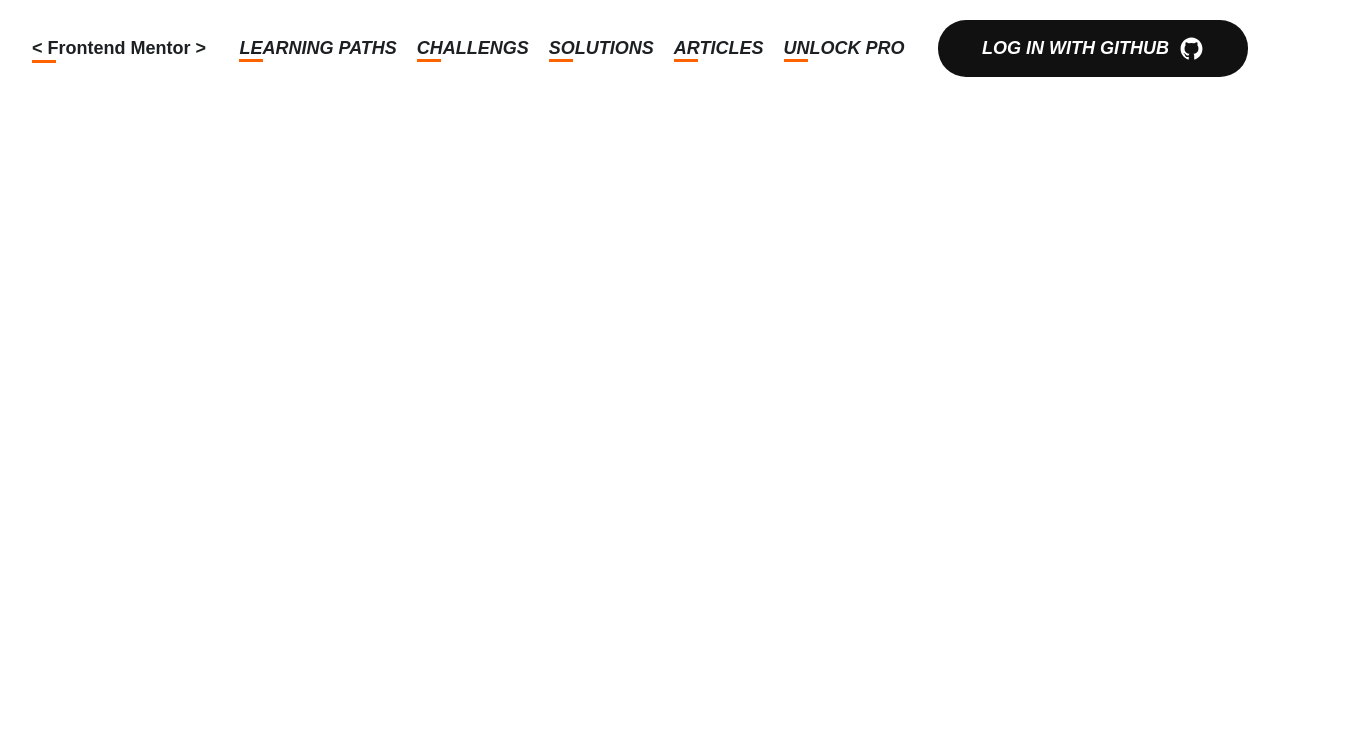
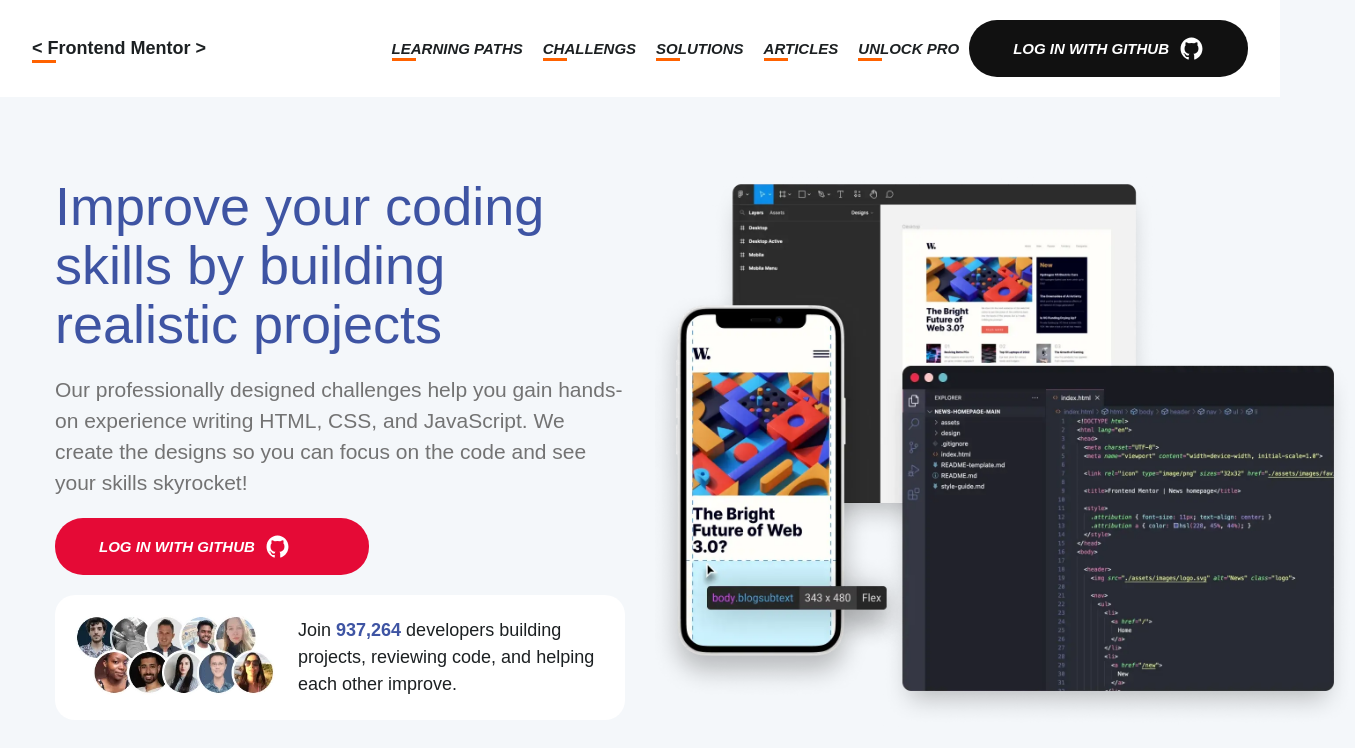
Before and after one commit to abunv/frontend-mentor, a plain HTML site: page index.html in a window 1280 px wide. Shown: the whole page, 1355 px wide, since content can reach past the window. Drawn offline with nearby package versions, Linux system fonts and the light colour scheme.

Commit message:
inprove section done

```diff
--- a/index.html
+++ b/index.html
@@ -14,7 +14,7 @@
     <header class="header d-flex align-items-center">
         <a href="#" class="logo button-bordered"> < Frontend Mentor > </a>
 
-        <nav class="navbar d-flex align-items-center justify-content-center">
+        <nav class="navbar d-flex align-items-center">
             <ul class="header__menu d-flex">
                 <li class="header__list">
                     <a class="button-bordered" href="">LEARNING PATHS</a>
@@ -32,10 +32,34 @@
                     <a class="button-bordered" href="">UNLOCK PRO</a>
                 </li>
             </ul>
+            <a class="btn">LOG IN WITH GITHUB<ion-icon class="social__logo" name="logo-github"></ion-icon></a>
         </nav>
 
-        <a class="btn">LOG IN WITH GITHUB<ion-icon class="social__logo" name="logo-github"></ion-icon></a>
     </header>
+    <section class="inprove d-flex">
+        <div class="container">
+            <div class="inprove__left col-6">
+                <div class="btitle">
+                    Improve your coding skills by building realistic projects
+                </div>
+                <p class="inprove__text">
+                    Our professionally designed challenges help you gain hands-on experience writing HTML, CSS, and JavaScript. We create the designs so you can focus on the code and see your skills skyrocket!
+                </p>
+                <a href="#" class="btn inprove__btn">LOG IN WITH GITHUB<ion-icon class="social__logo" name="logo-github"></ion-icon></a>
+                <div class="join">
+                    <div class="join__imgs">
+                        <img src="./img/home-community-avatars.png" alt="home-community-avatars">
+                    </div>
+                    <p class="join__text">
+                        Join <span>937,264</span> developers building projects, reviewing code, and helping each other improve.
+                    </p>
+                </div>
+            </div>
+            <div class="inprove__img col-6">
+                <img src="./img/home-hero.jpeg" alt="">
+            </div>
+        </div>
+    </section>
     <script type="module" src="https://unpkg.com/ionicons@7.1.0/dist/ionicons/ionicons.esm.js"></script>
 <script nomodule src="https://unpkg.com/ionicons@7.1.0/dist/ionicons/ionicons.js"></script>
 </body>
--- a/main.css
+++ b/main.css
@@ -8,18 +8,19 @@ body {
     font-family: '__Barlow_Fallback_f46a1f', sans-serif;
     color:  rgb(115, 115, 115);
     font-size: 18px;
+    background-color:rgb(244, 247, 250);
 }
 
 .container {
     min-width: 1140px;
-    max-width: auto;
+    margin: auto;
 }
 
 .btn {
     background-color: #111;
     padding: 16px 44px;
     border-radius: 28px;
-    font-size: 18px;
+    font-size: 15px;
     font-weight: 700;
     font-style: italic;
     color: #fff;
@@ -89,8 +90,8 @@ ul {
 /* header */
 .header {
     padding: 20px 32px;
+    position: sticky;
     justify-content: space-between;
-    position: sticky;
     top: 0;
     background-color: #fff;
     z-index: 1;
@@ -101,13 +102,9 @@ ul {
     font-style: italic;
     font-weight: 700;
     line-height: 23px;
-    font-size: 18px;
+    font-size: 15px;
     color: rgb(28, 32, 34);
     font-family: '__Barlow_Fallback_f46a1f', sans-serif;
-}
-
-.header__list a:hover {
-    /* text-decoration: underline; */
 }
 
 .social__logo {
@@ -154,3 +151,67 @@ ul {
 .button-bordered:hover::after {
   width: 100%;
 }
+
+/* inprove section */
+.inprove .container {
+    padding: 80px 40px;
+    display: flex;
+}
+
+.btitle {
+    font-size: 54px;
+    line-height: 59px;
+    color: rgb(62, 84, 163);
+    padding-bottom: 20px;
+}
+
+.inprove__text {
+    font-size: 21px;
+    line-height: 31px;
+    color: rgb(115, 115, 115);
+}
+
+.inprove__btn {
+    margin: 20px 0px;
+    background-color: rgb(229, 10, 54);
+    width: 55%;
+}
+
+.inprove__btn:hover {
+    background-color: rgb(195, 6, 43);
+}
+
+.join {
+    background-color: #fff;
+    display: flex;
+    align-items: center;
+    padding: 20px;
+    border-radius: 20px;
+}
+
+
+
+.join__imgs img {
+    width: 200px;
+    height: 80px;
+    /* border-radius: 50%; */
+    /* border: 1px solid #fff; */
+    margin: 0px;
+}
+
+.join__text {
+    font-size: 18px;
+    line-height: 27px;
+    color: rgb(28, 32, 34);
+    padding-left: 23px;
+}
+
+.join__text span {
+    color:  rgb(62, 84, 163);
+    font-weight: 700;
+}
+
+.inprove__img  img{
+    width: 700px;
+    height: 550px;
+}
```
Also changed, not shown: img/home-community-avatars.png (added), img/home-hero.jpeg (added), img/user.1jpg.jpg (added), img/user2.JPG (added), img/user3.png (added), img/user4.jpg (added), 2 other files.
